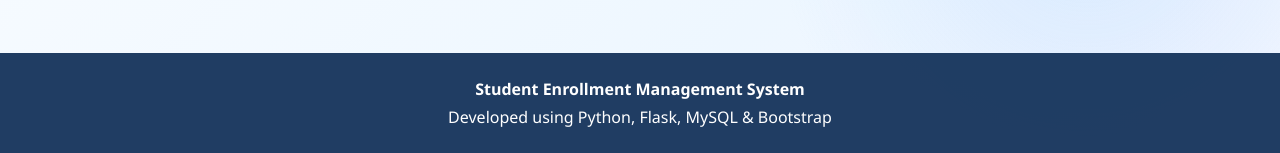
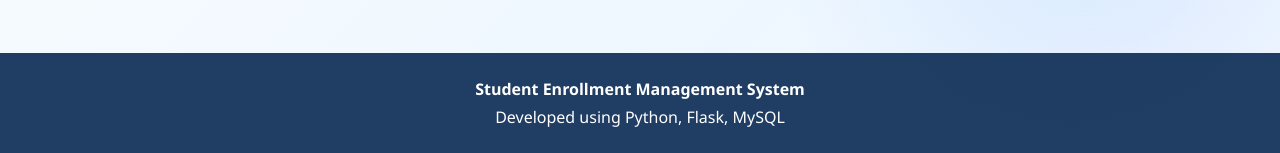
Before and after one commit to Lokesh-6147/student-enrollment-app, a Flask app: page /add_course in a window 1280 px wide. Shown: the part 967-1120 px from the top of the page. Run offline with Flask 3, Linux system fonts and the light colour scheme.

Commit message:
changed footer

```diff
--- a/templates/base.html
+++ b/templates/base.html
@@ -5,7 +5,7 @@
     <meta charset="UTF-8">
     <meta name="viewport" content="width=device-width, initial-scale=1.0">
 
-    <title>{% block title %}Student Enrollment System-CI/CD{% endblock %}</title>
+    <title>{% block title %}Student Enrollment System{% endblock %}</title>
 
     <link
         href="https://cdn.jsdelivr.net/npm/bootstrap@5.3.3/dist/css/bootstrap.min.css"
@@ -480,7 +480,7 @@
             </p>
 
             <p class="mb-0">
-                Developed using Python, Flask, MySQL & Bootstrap
+                Developed using Python, Flask, MySQL
             </p>
 
         </div>
```
